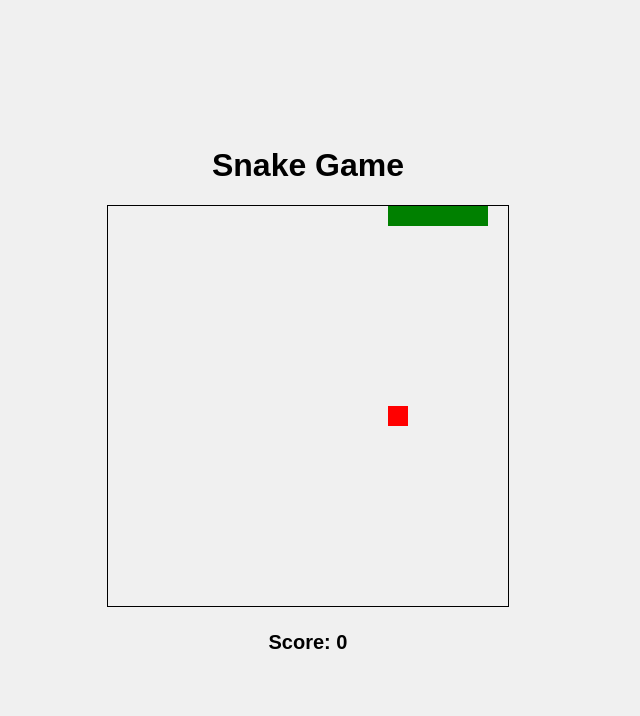
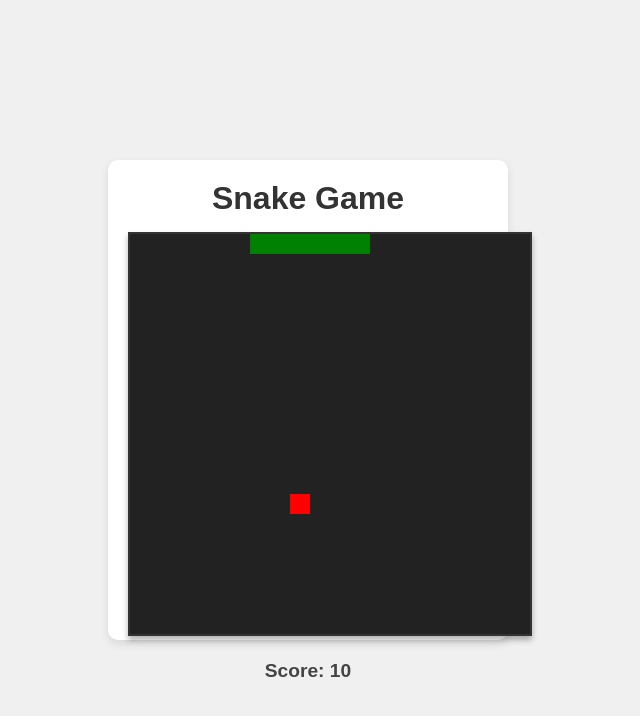
Before and after one commit to kmsuman2705/snakegame, a plain HTML site: page index.html in a window 1280 px wide. Shown: the whole page, without its empty margins (332-972 px from the left). Drawn offline with Linux system fonts and the light colour scheme.

Commit message:
second commit

```diff
--- a/script.js
+++ b/script.js
@@ -34,7 +34,7 @@ function gameLoop() {
         drawFood();
         updateScore();
         gameLoop();
-    }, 100);  // Increased the delay from 100ms to 200ms (or try 150ms)
+    }, 50);  // Increased the delay from 100ms to 200ms (or try 150ms)
 }
 
 
--- a/styles.css
+++ b/styles.css
@@ -1,22 +1,80 @@
+/* General Reset and Font Setup */
+* {
+    margin: 0;
+    padding: 0;
+    box-sizing: border-box;
+}
+
 body {
-    font-family: Arial, sans-serif;
+    font-family: 'Arial', sans-serif;
+    background-color: #f0f0f0;
     display: flex;
     justify-content: center;
     align-items: center;
     height: 100vh;
-    margin: 0;
-    background-color: #f0f0f0;
+    flex-direction: column;
 }
 
+/* Game Container */
 .game-container {
     text-align: center;
+    background-color: #ffffff;
+    padding: 20px;
+    border-radius: 10px;
+    box-shadow: 0 4px 10px rgba(0, 0, 0, 0.1);
+    width: 400px;
+    height: 480px;
+    position: relative;
 }
 
-#gameCanvas {
-    border: 1px solid #000;
+h1 {
+    font-size: 2rem;
+    color: #333;
+    margin-bottom: 15px;
 }
 
+/* Canvas Styling */
+#gameCanvas {
+    border: 2px solid #333;
+    background-color: #222;
+    box-shadow: 0 4px 6px rgba(0, 0, 0, 0.3);
+    margin-bottom: 10px;
+}
+
+/* Score Styling */
 #score {
-    font-size: 20px;
+    font-size: 1.2rem;
     font-weight: bold;
+    color: #444;
+    margin-top: 10px;
 }
+
+/* Additional Styling for Responsive Design */
+@media (max-width: 600px) {
+    .game-container {
+        width: 90%;
+        height: auto;
+    }
+
+    h1 {
+        font-size: 1.5rem;
+    }
+
+    #score {
+        font-size: 1rem;
+    }
+}
+
+/* Animations for smoother UI */
+@keyframes fadeIn {
+    0% {
+        opacity: 0;
+    }
+    100% {
+        opacity: 1;
+    }
+}
+
+body {
+    animation: fadeIn 1s ease-in;
+}
```
